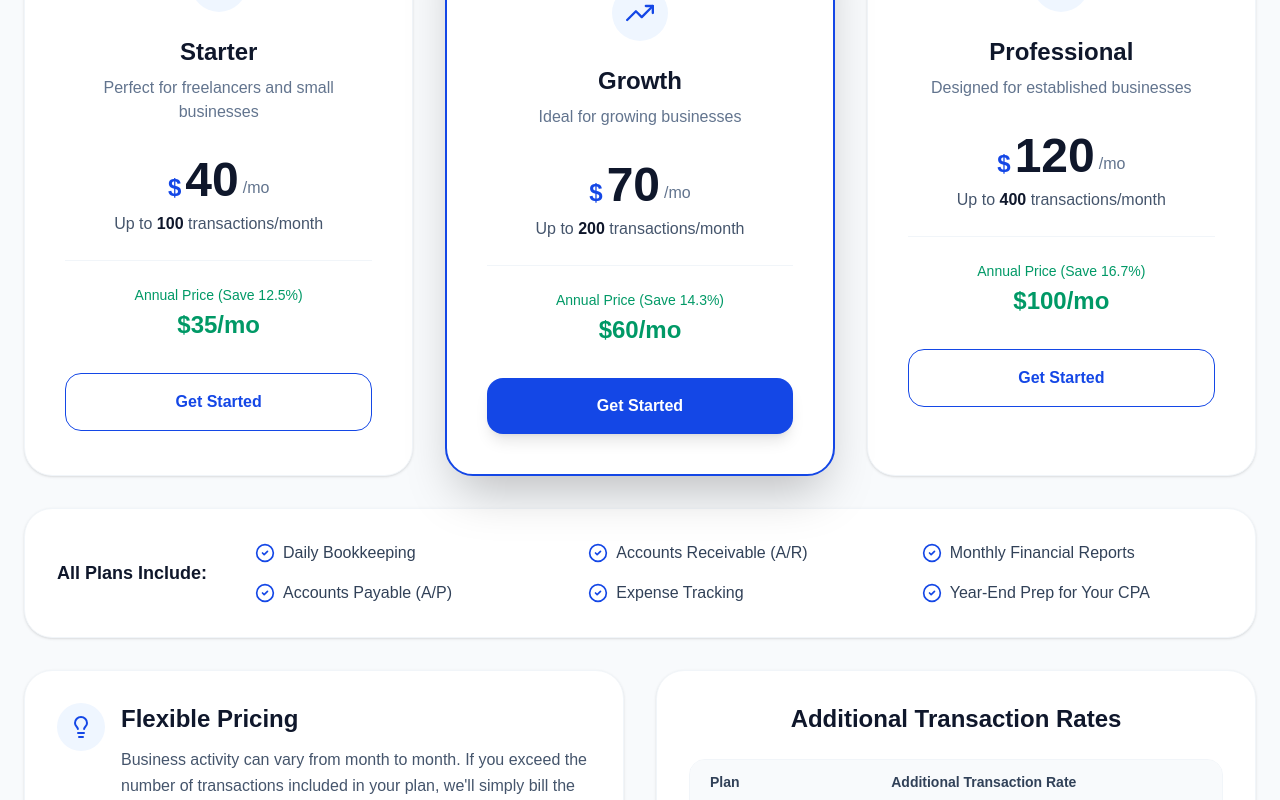
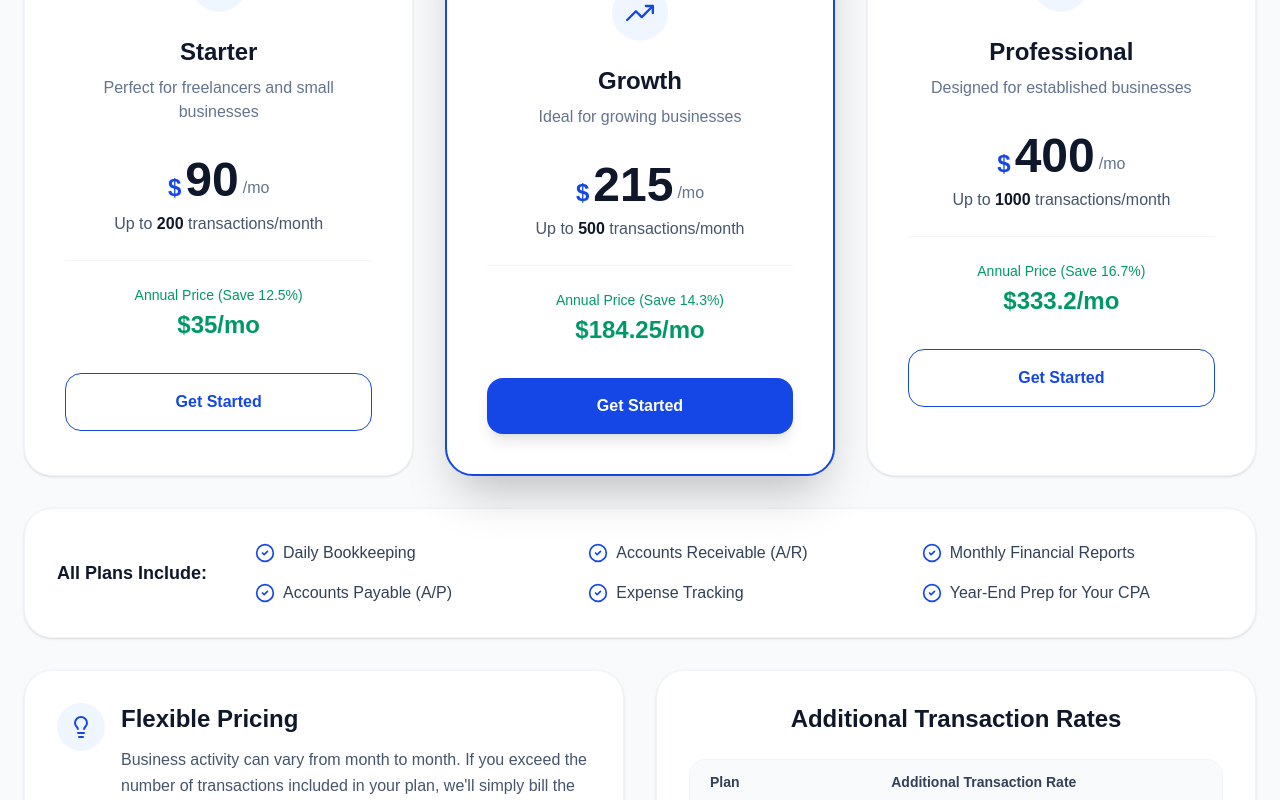
Before and after one commit to mmaa12344/mimap-website, a Next.js app: page / in a window 1280 px wide. Shown: the part 1460-2260 px from the top of the page. Built offline with nearby package versions, Linux system fonts and the light colour scheme.

Commit message:
Update website

```diff
--- a/app/page.js
+++ b/app/page.js
@@ -241,11 +241,11 @@ export default function MimapWebsite() {
 
               <div className="mt-8 flex items-end justify-center gap-1">
                 <span className="text-2xl font-bold text-blue-700">$</span>
-                <span className="text-5xl font-bold text-slate-900">40</span>
+                <span className="text-5xl font-bold text-slate-900">90</span>
                 <span className="text-slate-500 mb-1">/mo</span>
               </div>
               <p className="mt-2 text-slate-600">
-                Up to <span className="font-semibold text-slate-900">100</span> transactions/month
+                Up to <span className="font-semibold text-slate-900">200</span> transactions/month
               </p>
 
               <div className="mt-6 w-full border-t border-slate-100 pt-6">
@@ -277,16 +277,16 @@ export default function MimapWebsite() {
 
                 <div className="mt-8 flex items-end justify-center gap-1">
                   <span className="text-2xl font-bold text-blue-700">$</span>
-                  <span className="text-5xl font-bold text-slate-900">70</span>
+                  <span className="text-5xl font-bold text-slate-900">215</span>
                   <span className="text-slate-500 mb-1">/mo</span>
                 </div>
                 <p className="mt-2 text-slate-600">
-                  Up to <span className="font-semibold text-slate-900">200</span> transactions/month
+                  Up to <span className="font-semibold text-slate-900">500</span> transactions/month
                 </p>
 
                 <div className="mt-6 w-full border-t border-slate-100 pt-6">
                   <p className="text-sm font-medium text-emerald-600">Annual Price (Save 14.3%)</p>
-                  <p className="mt-1 text-2xl font-bold text-emerald-600">$60/mo</p>
+                  <p className="mt-1 text-2xl font-bold text-emerald-600">$184.25/mo</p>
                 </div>
 
                 <button className="mt-8 w-full bg-blue-700 hover:bg-blue-800 text-white py-4 rounded-2xl font-semibold shadow-lg transition">
@@ -308,16 +308,16 @@ export default function MimapWebsite() {
 
               <div className="mt-8 flex items-end justify-center gap-1">
                 <span className="text-2xl font-bold text-blue-700">$</span>
-                <span className="text-5xl font-bold text-slate-900">120</span>
+                <span className="text-5xl font-bold text-slate-900">400</span>
                 <span className="text-slate-500 mb-1">/mo</span>
               </div>
               <p className="mt-2 text-slate-600">
-                Up to <span className="font-semibold text-slate-900">400</span> transactions/month
+                Up to <span className="font-semibold text-slate-900">1000</span> transactions/month
               </p>
 
               <div className="mt-6 w-full border-t border-slate-100 pt-6">
                 <p className="text-sm font-medium text-emerald-600">Annual Price (Save 16.7%)</p>
-                <p className="mt-1 text-2xl font-bold text-emerald-600">$100/mo</p>
+                <p className="mt-1 text-2xl font-bold text-emerald-600">$333.2/mo</p>
               </div>
 
               <button className="mt-8 w-full border border-blue-700 text-blue-700 hover:bg-blue-50 py-4 rounded-2xl font-semibold transition">
@@ -406,9 +406,9 @@ export default function MimapWebsite() {
                   </thead>
                   <tbody>
                     {[
-                      ['Starter', '$0.40'],
-                      ['Growth', '$0.35'],
-                      ['Professional', '$0.30'],
+                      ['Starter', '$0.45'],
+                      ['Growth', '$0.43'],
+                      ['Professional', '$0.4'],
                     ].map(([plan, rate], i) => (
                       <tr key={plan} className={i !== 2 ? 'border-t border-slate-100' : ''}>
                         <td className="px-5 py-4 font-semibold text-slate-900">{plan}</td>
```
